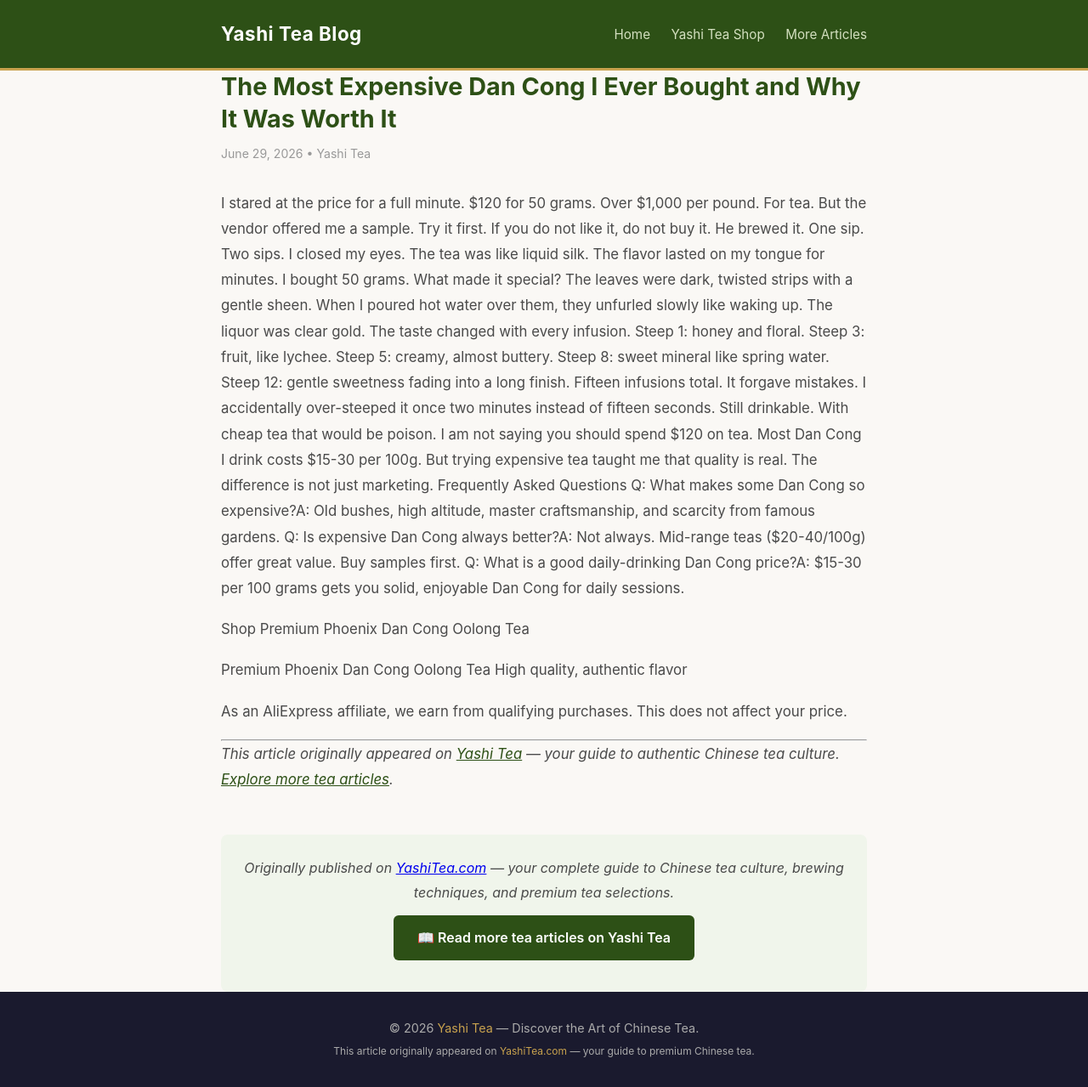
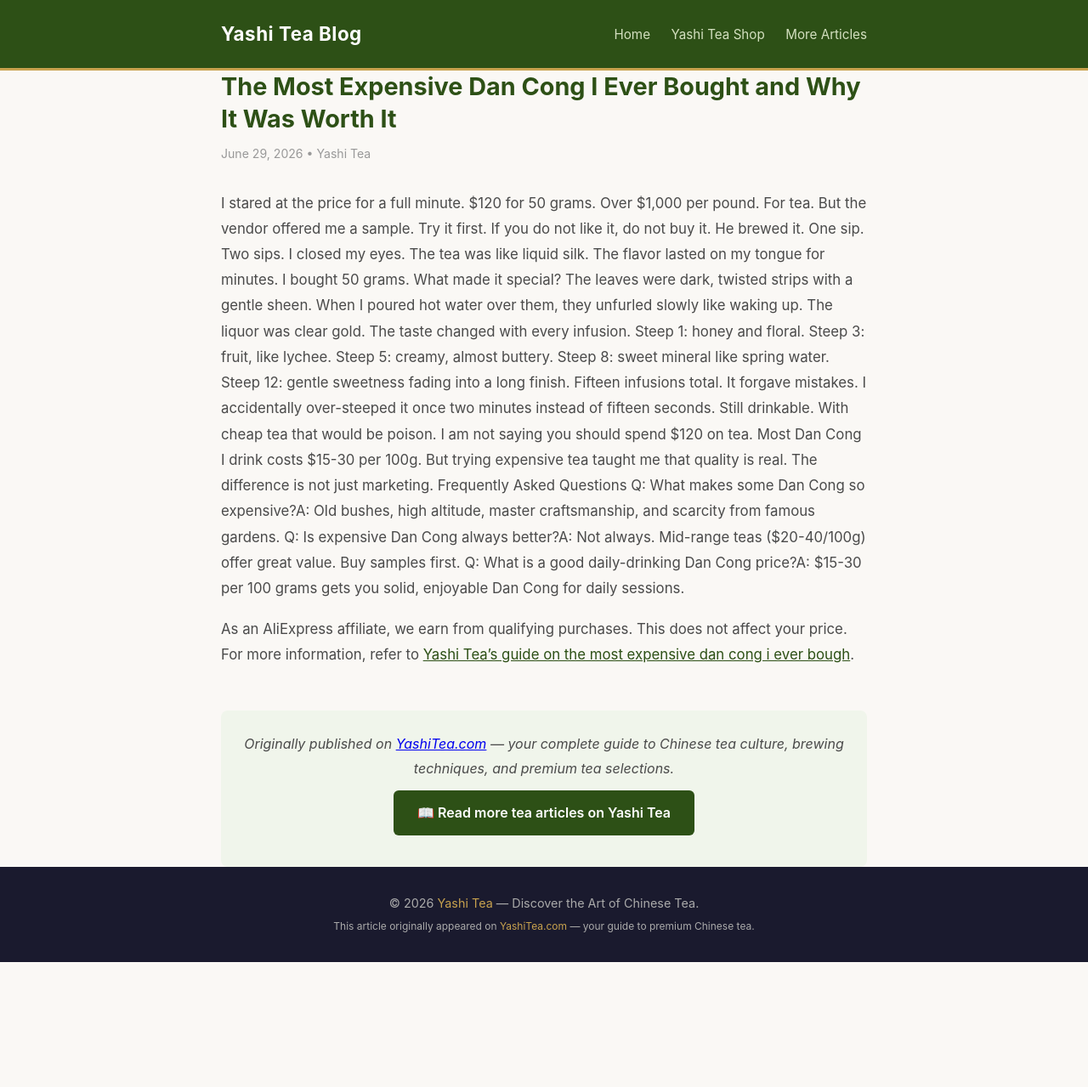
Before and after one commit to keikiqiu/yashitea-blog, a Jekyll site: the page built from _posts/2026-06-29-the-most-expensive-dan-cong-i-ever-bought-and-why-it-was-worth-it.md, in a window 1280 px wide. Shown: the whole page at 85% size. Built offline with Jekyll 4.4.1, drawn with Linux system fonts in a browser that asks for light colours; after the commit the page ends 1132 px from its top, so only the background shows below that.

Commit message:
Fix: contextual backlinks for the-most-expensive-dan-cong-i-ever-bought-and-why-it-was-worth-it

```diff
--- a/_posts/2026-06-29-the-most-expensive-dan-cong-i-ever-bought-and-why-it-was-worth-it.md
+++ b/_posts/2026-06-29-the-most-expensive-dan-cong-i-ever-bought-and-why-it-was-worth-it.md
@@ -17,12 +17,4 @@
 Q: Is expensive Dan Cong always better?A: Not always. Mid-range teas ($20-40/100g) offer great value. Buy samples first.
 Q: What is a good daily-drinking Dan Cong price?A: $15-30 per 100 grams gets you solid, enjoyable Dan Cong for daily sessions.
 
- Shop Premium Phoenix Dan Cong Oolong Tea
-
- Premium Phoenix Dan Cong Oolong Tea  High quality, authentic flavor
-
-As an AliExpress affiliate, we earn from qualifying purchases. This does not affect your price.
-
----
-
-*This article originally appeared on [Yashi Tea](https://www.yashitea.com/the-most-expensive-dan-cong-i-ever-bought-and-why-it-was-worth-it/) — your guide to authentic Chinese tea culture. [Explore more tea articles](https://www.yashitea.com/blog).*
+As an AliExpress affiliate, we earn from qualifying purchases. This does not affect your price.  For more information, refer to [Yashi Tea's guide on the most expensive dan cong i ever bough](https://www.yashitea.com/the-most-expensive-dan-cong-i-ever-bought-and-why-it-was-worth-it/).
```
